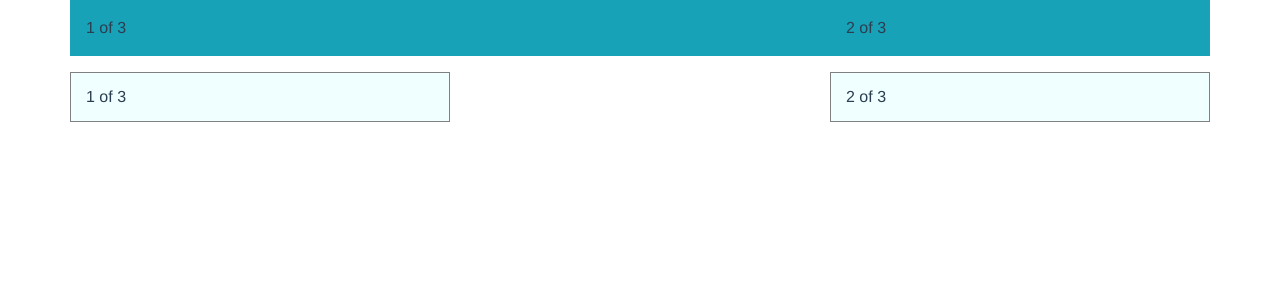
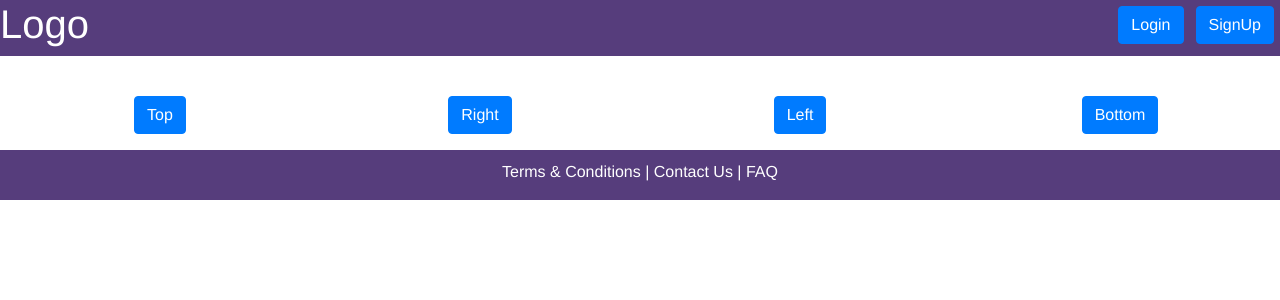
Before and after one commit to matrizlab/vue04, a Vue app: page / in a window 1280 px wide. Shown: the top 300 px of the page. Built offline with nearby package versions, Linux system fonts and the light colour scheme.

Commit message:
add popovers component

```diff
--- a/src/App.vue
+++ b/src/App.vue
@@ -3,7 +3,8 @@
     <!-- <FormComponent /> -->
     <!-- <Home /> -->
     <!-- <Tabs /> -->
-    <Layout />
+    <!-- <Layout /> -->
+    <Popovers />
   </div>
 </template>
 
@@ -11,7 +12,8 @@
 // import FormComponent from "./components/FormComponent.vue";
 // import Home from "./components/Home.vue";
 // import Tabs from "./components/Tabs.vue";
-import Layout from "./components/Layout.vue";
+// import Layout from "./components/Layout.vue";
+import Popovers from "./components/Popovers.vue";
 
 export default {
   name: "app",
@@ -19,7 +21,8 @@ export default {
     // FormComponent,
     // Home,
     // Tabs,
-    Layout
+    // Layout,
+    Popovers
   }
 };
 </script>
--- /dev/null
+++ b/src/components/Popovers.vue
@@ -0,0 +1,68 @@
+<template>
+    <div>
+        <b-row class="header-row">
+            <b-col cols="6"> <h1>Logo</h1></b-col>
+            <b-col cols="6" class="controls">
+                <b-btn class="login-btn" variant="primary">Login</b-btn>
+                <b-btn class="signup-btn" variant="primary">SignUp</b-btn>
+            </b-col>
+        </b-row>
+
+        <br />
+
+        <b-container fluid>
+            <b-row class="text-center">
+            <b-col md="3" class="py-3">
+                <b-button v-b-popover.hover.top="{title:'Popover Header', content:'Popover Content'}" variant="primary">Top</b-button>
+            </b-col>
+
+            <b-col md="3" class="py-3">
+                <b-button v-b-popover.hover.right="'Popover!'" variant="primary">Right</b-button>
+            </b-col>
+
+            <b-col md="3" class="py-3">
+                <b-button v-b-popover.hover.left="'Popover!'" variant="primary">Left</b-button>
+            </b-col>
+
+            <b-col md="3" class="py-3">
+                <b-button v-b-popover.hover.bottom="'ToolTip!'" variant="primary">Bottom</b-button>
+            </b-col>
+            </b-row>
+        </b-container>
+
+        <b-row class="footer-row">
+            <b-col cols="12" class="footercontrols">
+                <p>Terms & Conditions | Contact Us | FAQ </p>
+            </b-col>
+        </b-row>
+    </div>
+</template>
+<script>
+export default {
+    name: 'Popovers'
+}
+</script>
+<style scoped>
+.header-row, .footer-row {
+    background-color: #563D7C;
+}
+
+.controls {
+    text-align: right;
+}
+
+.footercontrols {
+    text-align: center;
+    margin-top: 10px;
+    color: white;
+}
+
+.login-btn, .signup-btn {
+    margin: 6px 6px;
+}
+
+.header-row h1 {
+    color: white;
+}
+
+</style>
```
